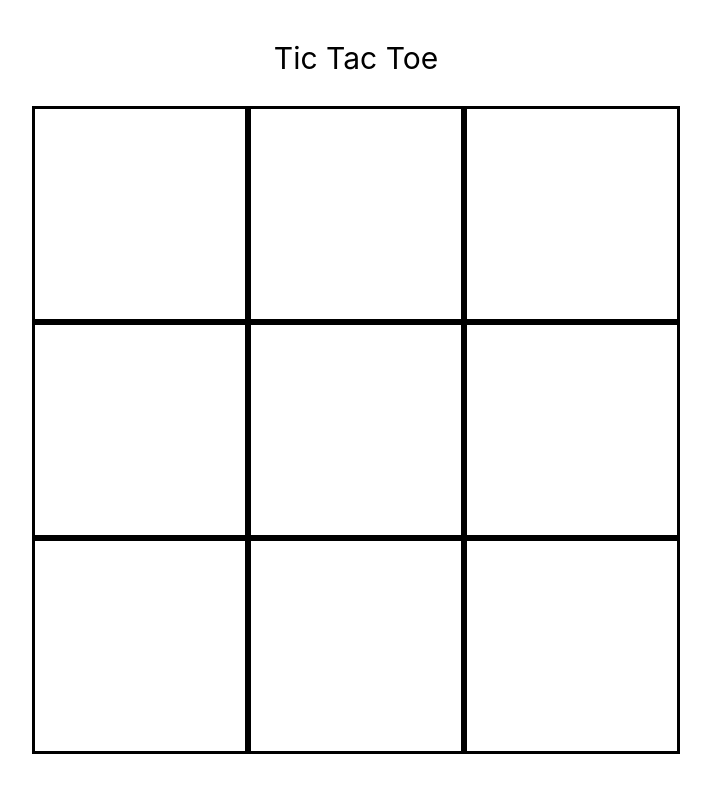
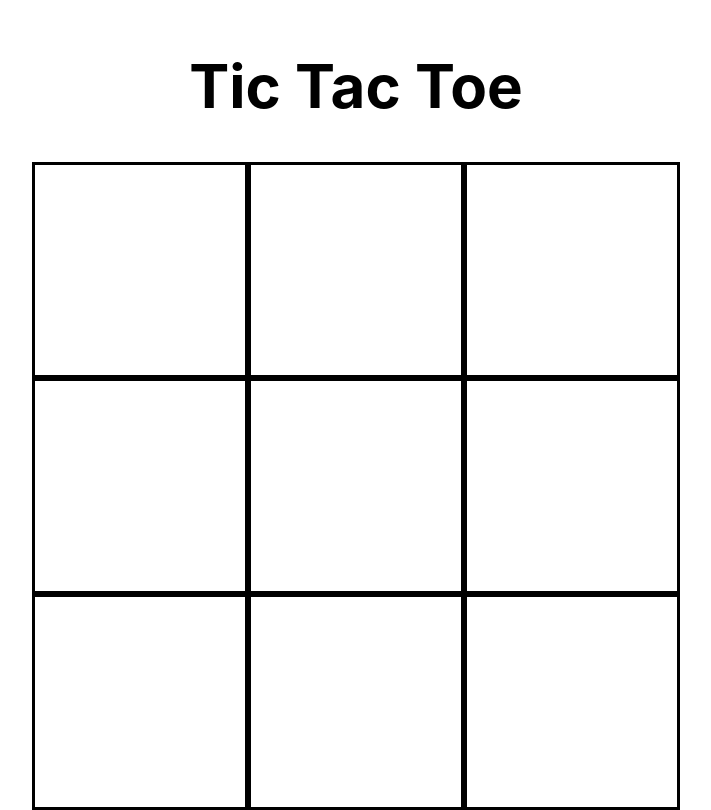
Before and after one commit to missjennbo/workshop-tictactoe-react, a React (Create React App) app: page / in a window 1280 px wide. Shown: the whole page, without its empty margins (284-995 px from the left). Built offline with nearby package versions, Linux system fonts and the light colour scheme.

Commit message:
Refactor code

```diff
--- a/public/index.html
+++ b/public/index.html
@@ -1,20 +1,20 @@
 <!DOCTYPE html>
-<html lang="en">
+<html lang='en'>
 <head>
-    <meta charset="utf-8" />
-    <link rel="icon" href="%PUBLIC_URL%/favicon.ico" />
-    <meta name="viewport" content="width=device-width, initial-scale=1" />
-    <meta name="theme-color" content="#000000" />
+    <meta charset='utf-8' />
+    <link rel='icon' href='%PUBLIC_URL%/favicon.ico' />
+    <meta name='viewport' content='width=device-width, initial-scale=1' />
+    <meta name='theme-color' content='#000000' />
     <meta
-      name="description"
-      content="Web site created using create-react-app"
+        name='description'
+        content='Web site created using create-react-app'
     />
-    <link rel="apple-touch-icon" href="%PUBLIC_URL%/logo192.png" />
+    <link rel='apple-touch-icon' href='%PUBLIC_URL%/logo192.png' />
     <!--
       manifest.json provides metadata used when your web app is installed on a
       user's mobile device or desktop. See https://developers.google.com/web/fundamentals/web-app-manifest/
     -->
-    <link rel="manifest" href="%PUBLIC_URL%/manifest.json" />
+    <link rel='manifest' href='%PUBLIC_URL%/manifest.json' />
     <!--
       Notice the use of %PUBLIC_URL% in the tags above.
       It will be replaced with the URL of the `public` folder during the build.
@@ -24,11 +24,11 @@
       work correctly both with client-side routing and a non-root public URL.
       Learn how to configure a non-root public URL by running `npm run build`.
     -->
-    <title>React App</title>
+    <title>Tic Tac Toe</title>
 </head>
 <body>
 <noscript>You need to enable JavaScript to run this app.</noscript>
-    <div id="root"></div>
+<div id='root'></div>
 <!--
   This HTML file is a template.
   If you open it directly in the browser, you will see an empty page.
--- a/src/App.tsx
+++ b/src/App.tsx
@@ -3,7 +3,7 @@ import GameView from './components/Game/GameView';
 
 const App = (): JSX.Element => (
     <div>
-        <GameView></GameView>
+        <GameView />
     </div>
 );
 
--- a/src/components/Board/BoardView.tsx
+++ b/src/components/Board/BoardView.tsx
@@ -11,12 +11,12 @@ interface Props {
 const BoardView = (props: Props): JSX.Element => {
     return (
         <div>
-            {props.boardData.map((row: Cell[]) => {
+            {props.boardData.map((row: Cell[], index: number) => {
                 return (
-                    <div key={props.boardData.indexOf(row)} className={styles['row']}>
-                        <CellView key={`${props.boardData.indexOf(row)}0`} onClick={props.onClick} cell={row[0]} />
-                        <CellView key={`${props.boardData.indexOf(row)}1`} onClick={props.onClick} cell={row[1]} />
-                        <CellView key={`${props.boardData.indexOf(row)}2`} onClick={props.onClick} cell={row[2]} />
+                    <div key={index} className={styles.row}>
+                        <CellView key={`${index}0`} onClick={props.onClick} cell={row[0]} />
+                        <CellView key={`${index}1`} onClick={props.onClick} cell={row[1]} />
+                        <CellView key={`${index}2`} onClick={props.onClick} cell={row[2]} />
                     </div>
                 );
             })}
--- a/src/components/Game/GameView.tsx
+++ b/src/components/Game/GameView.tsx
@@ -21,7 +21,7 @@ const GameView = (): JSX.Element => {
 
     return (
         <div className={styles['container']}>
-            <p>Tic Tac Toe</p>
+            <h1>Tic Tac Toe</h1>
             <BoardView boardData={board} onClick={onCellClick} />
         </div>
     );
```
Also changed, not shown: 2 other files (tests, documents, lock files or other folders). Lines whose indentation alone changed are shown as unchanged.
